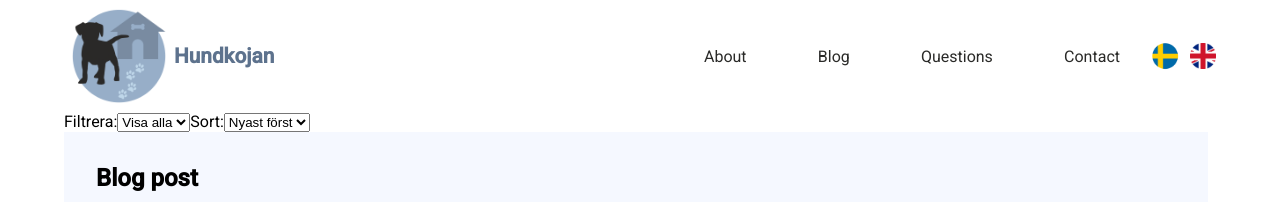
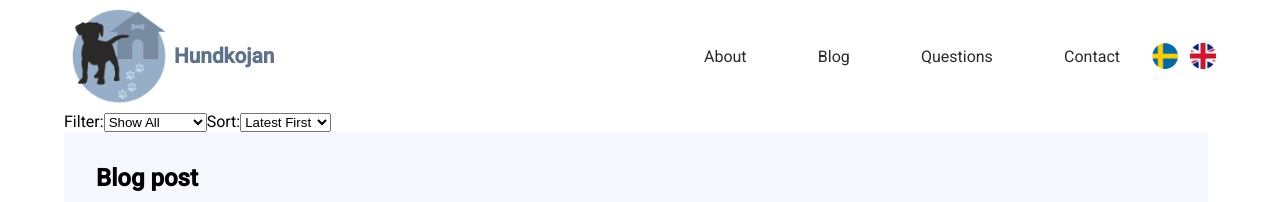
Before and after one commit to EmmaOlsson/hunddagis, a React (Create React App) app: page /blog in a window 1280 px wide. Shown: the top 202 px of the page. Built offline with nearby package versions, Linux system fonts and the light colour scheme.

Commit message:
added translate for filter-function

```diff
--- a/src/assets/data/blogPostData.js
+++ b/src/assets/data/blogPostData.js
@@ -5,7 +5,7 @@ export const blogPostsSwe = {
     sortLabel: 'Sortera',
     all: 'Visa Alla',
     news: 'Visa Nyheter',
-    article: 'Visa Artiklar',
+    articles: 'Visa Artiklar',
     latest: 'Nyast Först',
     oldest: 'Äldst Först',
   },
@@ -84,7 +84,7 @@ export const blogPostsEng = {
     sortLabel: 'Sort',
     all: 'Show All',
     news: 'Show News',
-    article: 'Show Articles',
+    articles: 'Show Articles',
     latest: 'Latest First',
     oldest: 'Oldest First',
   },
--- a/src/screens/BlogScreen.js
+++ b/src/screens/BlogScreen.js
@@ -69,19 +69,25 @@ const BlogScreen = () => {
   return (
     <section>
       <main className={Styles.mainContainer}>
-        <label>Filtrera:</label>
+        <label>{t('blog.blogPostData.filters.filterLabel')}:</label>
         <select id='filter' onChange={(e) => handleFilter(e.target.value)}>
-          <option value='all'>Visa alla</option>
-          <option value='news'>Nyheter</option>
-          <option value='articles'>Artiklar</option>
+          <option value='all'>{t('blog.blogPostData.filters.all')}</option>
+          <option value='news'>{t('blog.blogPostData.filters.news')}</option>
+          <option value='articles'>
+            {t('blog.blogPostData.filters.articles')}
+          </option>
         </select>
-        <label>Sort:</label>
+        <label>{t('blog.blogPostData.filters.sortLabel')}:</label>
         <select
           id='sort'
           onChange={(e) => handleSort(e.target.value, filteredPosts, posts)}
         >
-          <option value='latest'>Nyast först</option>
-          <option value='oldest'>Äldst först</option>
+          <option value='latest'>
+            {t('blog.blogPostData.filters.latest')}
+          </option>
+          <option value='oldest'>
+            {t('blog.blogPostData.filters.oldest')}
+          </option>
         </select>
         <div className={Styles.topAbout}>
           <article className={Styles.blogPosts}>
```
